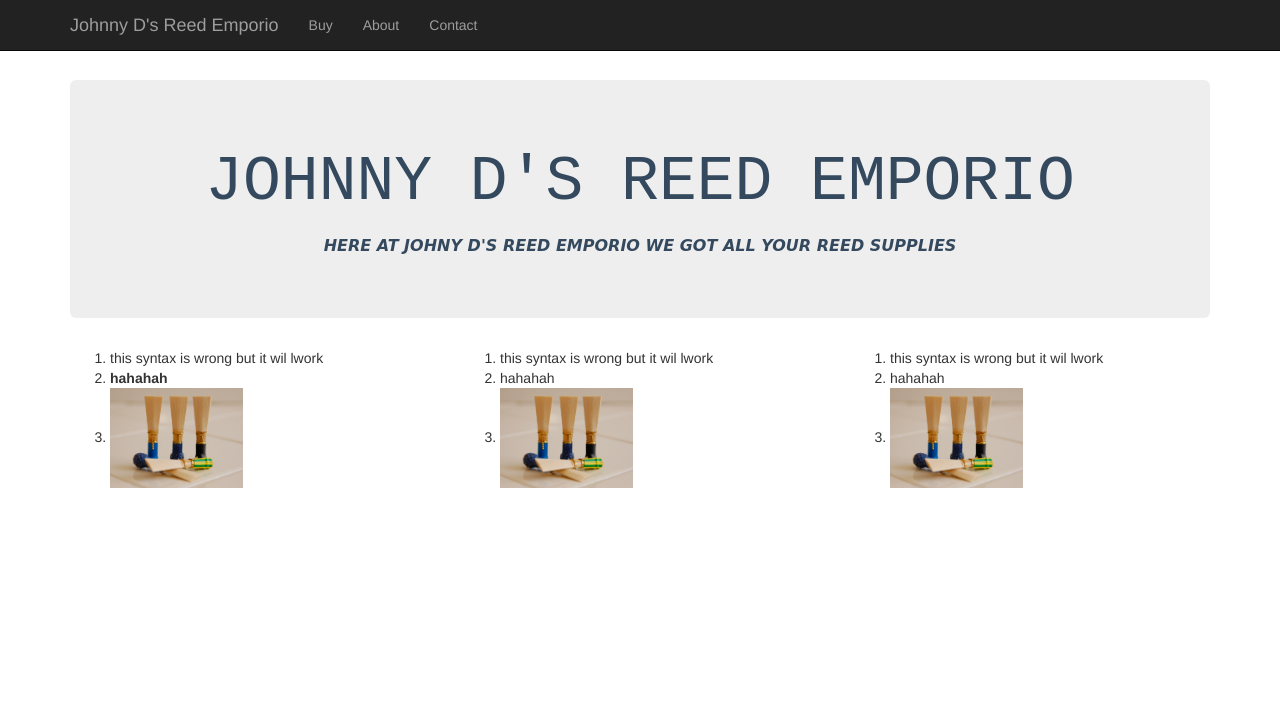
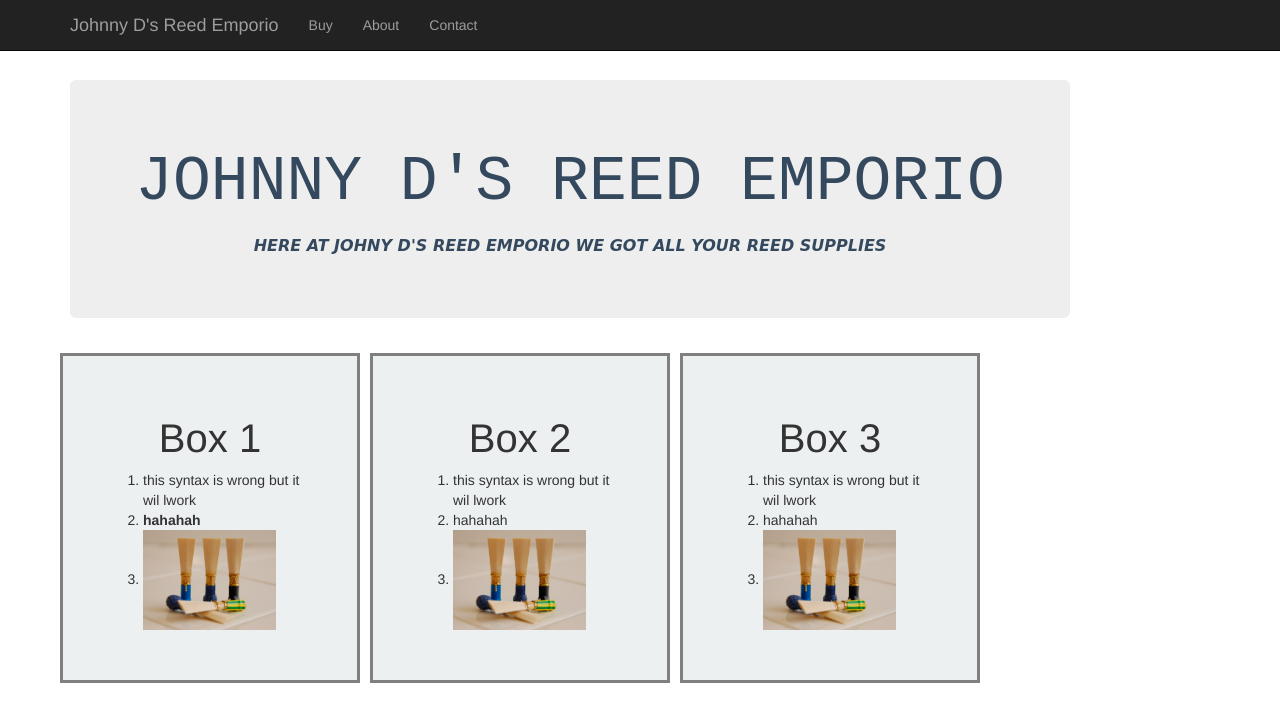
Before and after one commit to dowjohn/portfolio-site, a plain HTML site: page index.html in a window 1280 px wide. Drawn offline with nearby package versions, Linux system fonts and the light colour scheme.

Commit message:
Added floats, box model, cascading, and more css

```diff
--- a/css/styles.css
+++ b/css/styles.css
@@ -1,6 +1,6 @@
 .jumbotron {
-
     margin-top: 80px;
+    max-width: 1000px;
 }
 
 #color {
@@ -18,3 +18,17 @@
 img {
     height: 100px;
 }
+
+.col-sm-4 {
+    width: 300px;
+    padding: 40px;
+    border: 3px solid gray;
+    margin: 5px;
+    background-color: #ecf0f1;
+    float: left;
+}
+
+h3 {
+    text-align: center;
+    font-size: 30pt;
+}
--- a/index.html
+++ b/index.html
@@ -39,6 +39,7 @@
         <div class="container">
             <div class="row">
                 <div class="col-sm-4">
+                    <h3>Box 1</h3>
                     <ol>
                         <li>this syntax is wrong but it wil lwork</li>
                         <li><strong>hahahah</strong></li>
@@ -46,6 +47,7 @@
                     </ol>
                 </div>
                 <div class="col-sm-4">
+                    <h3>Box 2</h3>
                     <ol>
                         <li>this syntax is wrong but it wil lwork</li>
                         <li>hahahah</li>
@@ -53,6 +55,7 @@
                     </ol>
                 </div>
                 <div class="col-sm-4">
+                    <h3>Box 3</h3>
                     <ol>
                         <li>this syntax is wrong but it wil lwork</li>
                         <li>hahahah</li>
```
